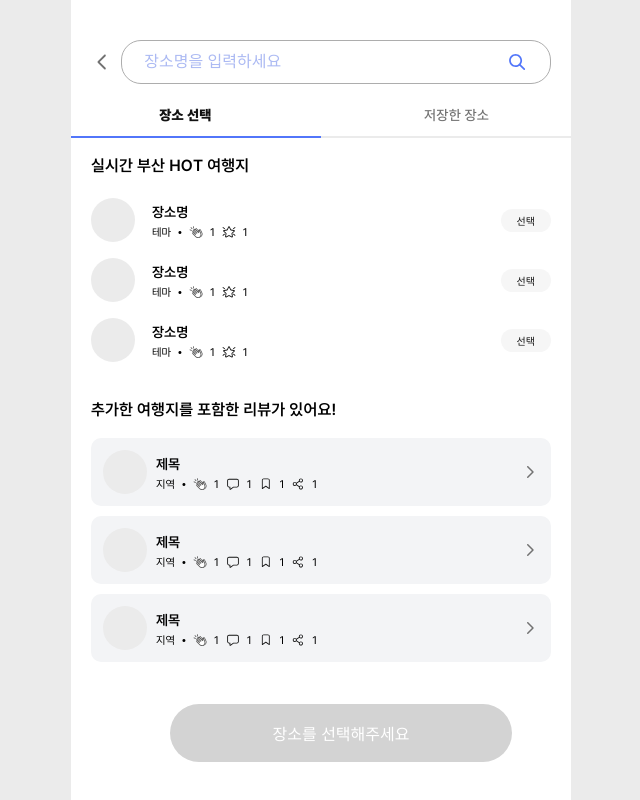
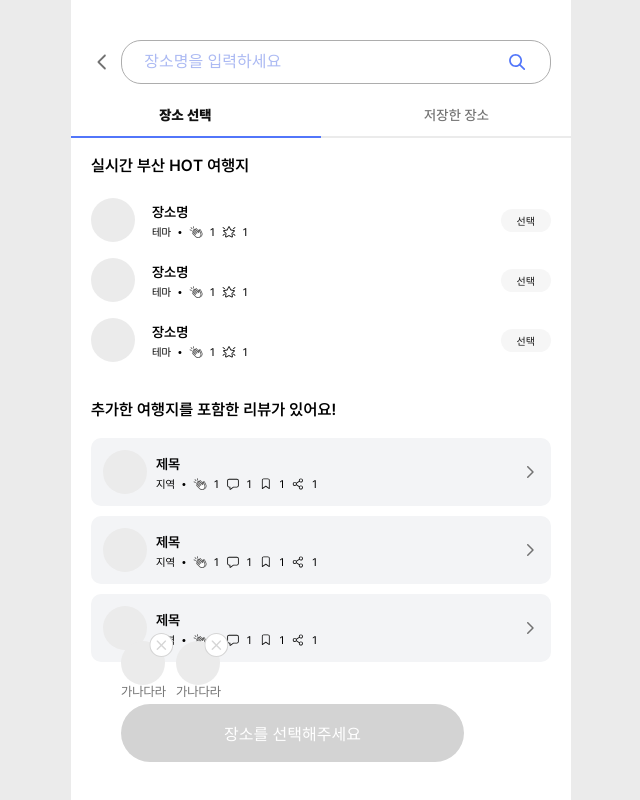
Before and after one commit to SugarSyrup/gabozago_FE, a React (Vite) app: page /mytrip/1/search in a window 1280 px wide. Shown: the whole page, without its empty margins (319-959 px from the left). Built offline with nearby package versions, Linux system fonts and the light colour scheme.

Commit message:
feat(#33): Selected Locations UI 구현

```diff
--- /dev/null
+++ b/src/components/tripDetail/SelectedLocationItem.tsx
@@ -0,0 +1,23 @@
+import CircleXIcon from "../../assets/icons/circleX_white.svg?react";
+import * as S from "../../styles/tripDetail/SelectedLocationItem.style";
+
+interface Props {
+    name: string;
+    thumbnail?: string;
+}
+
+function SelectedLocationItem({ name, thumbnail }: Props) {
+    return (
+        <S.Container>
+            <S.DeleteIcon>
+                <CircleXIcon />
+            </S.DeleteIcon>
+            <S.Thumbnail>
+                <img src={thumbnail} />
+            </S.Thumbnail>
+            <span>{name}</span>
+        </S.Container>
+    );
+}
+
+export default SelectedLocationItem;
--- /dev/null
+++ b/src/components/tripDetail/SelectedLocations.tsx
@@ -0,0 +1,13 @@
+import * as S from "../../styles/tripDetail/SelectedLocations.style";
+import SelectedLocationItem from "./SelectedLocationItem";
+
+function SelectedLocations() {
+    return (
+        <S.Container>
+            <SelectedLocationItem name="가나다라" />
+            <SelectedLocationItem name="가나다라" />
+        </S.Container>
+    );
+}
+
+export default SelectedLocations;
--- a/src/pages/MyTripLocationSearchPage.tsx
+++ b/src/pages/MyTripLocationSearchPage.tsx
@@ -8,6 +8,7 @@ import Heading from "../components/common/Heading";
 import RecommendationListItem from "../components/tripDetail/RecommendationListItem";
 import RecommendationReviewItem from "../components/tripDetail/RecommendationReviewItem";
 import { Button } from "../styles/common/Button.style";
+import SelectedLocations from "../components/tripDetail/SelectedLocations";
 
 function MyTripLocationSearchPage() {
     const [tabNavIdx, setTabNavIdx] = useState<number>(1);
@@ -93,6 +94,7 @@ function MyTripLocationSearchPage() {
                 </S.RecommendatoinReviewList>
             </S.Contents>
             <S.Footer>
+                <SelectedLocations />
                 <Button size="lg" type="normal" disabled={true}>
                     장소를 선택해주세요
                 </Button>
--- a/src/styles/pages/MyLocationSearchPage.style.ts
+++ b/src/styles/pages/MyLocationSearchPage.style.ts
@@ -89,6 +89,7 @@ export const Footer = styled.footer`
     padding-right: 30px;
 
     display: flex;
+    flex-direction: column;
     justify-content: center;
-    align-items: center;
+    align-items: flex-start;
 `;
--- /dev/null
+++ b/src/styles/tripDetail/SelectedLocationItem.style.ts
@@ -0,0 +1,31 @@
+import styled from "styled-components";
+
+export const Container = styled.div`
+    position: relative;
+
+    display: flex;
+    flex-direction: column;
+
+    font-size: 13px;
+    font-weight: 400;
+    color: ${({ theme }) => theme.gray01};
+`;
+
+export const Name = styled.span`
+    max-width: 44px;
+    text-overflow: ellipsis;
+    overflow: hidden;
+`;
+
+export const Thumbnail = styled.div`
+    width: 44px;
+    height: 44px;
+    border-radius: 100%;
+    background-color: ${({ theme }) => theme.gray04};
+`;
+
+export const DeleteIcon = styled.div`
+    position: absolute;
+    right: -8px;
+    top: -8px;
+`;
--- /dev/null
+++ b/src/styles/tripDetail/SelectedLocations.style.ts
@@ -0,0 +1,8 @@
+import styled from "styled-components";
+
+export const Container = styled.div`
+    display: flex;
+    gap: 10px;
+
+    margin-bottom: 6px;
+`;
```
Also changed, not shown: src/assets/icons/circleX_white.svg (added).
